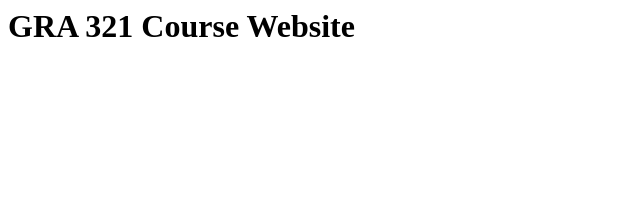
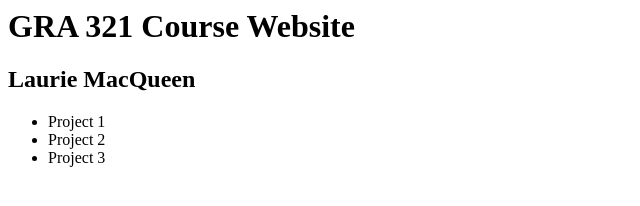
Before and after one commit to lmacqueen/gra321-f19, a plain HTML site: page index.html in a window 1280 px wide. Shown: the whole page, without its empty margins (0-640 px from the left). Drawn offline with Linux system fonts and the light colour scheme.

Commit message:
Add more detail

```diff
--- a/index.html
+++ b/index.html
@@ -1,9 +1,15 @@
 <html>
     <head>
-    <title>GRA 321</title>
+    <title>Laurie MacQueen - GRA 321</title>
     </head>
     <body>
-            <h1>GRA 321 Course Website</h1>
+        <h1>GRA 321 Course Website</h1>
+        <h2>Laurie MacQueen</h2>
+        <ul>
+            <li>Project 1</li>
+            <li>Project 2</li>
+            <li>Project 3</li>
+        </ul>
     </body>
 
 </html>
```
